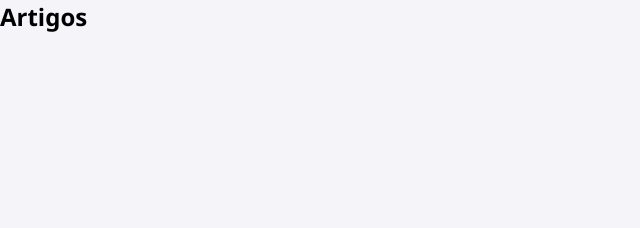
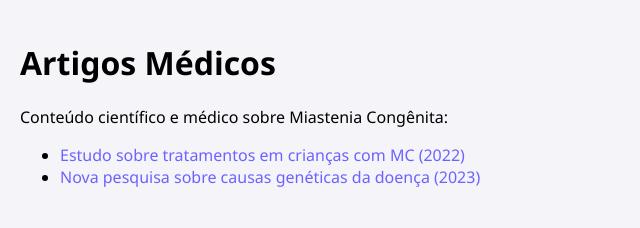
Before and after one commit to ManuArantes/MiasteniaC, a plain HTML site: page pages/artigos.html in a window 1280 px wide. Shown: the whole page, without its empty margins (0-640 px from the left). Drawn offline with Linux system fonts and the light colour scheme; files that its build step writes are made by us from their sources.

Commit message:
Update artigos.html

```diff
--- a/pages/artigos.html
+++ b/pages/artigos.html
@@ -1 +1,18 @@
-<html><head><link rel="stylesheet" href="../styles/style.css"></head><body><h2>Artigos</h2></body></html>
+<!DOCTYPE html>
+<html lang="pt-BR">
+<head>
+  <meta charset="UTF-8" />
+  <title>Artigos</title>
+  <link rel="stylesheet" href="../css/style.css" />
+</head>
+<body>
+  <main>
+    <h1>Artigos Médicos</h1>
+    <p>Conteúdo científico e médico sobre Miastenia Congênita:</p>
+    <ul>
+      <li><a href="#">Estudo sobre tratamentos em crianças com MC (2022)</a></li>
+      <li><a href="#">Nova pesquisa sobre causas genéticas da doença (2023)</a></li>
+    </ul>
+  </main>
+</body>
+</html>
```
